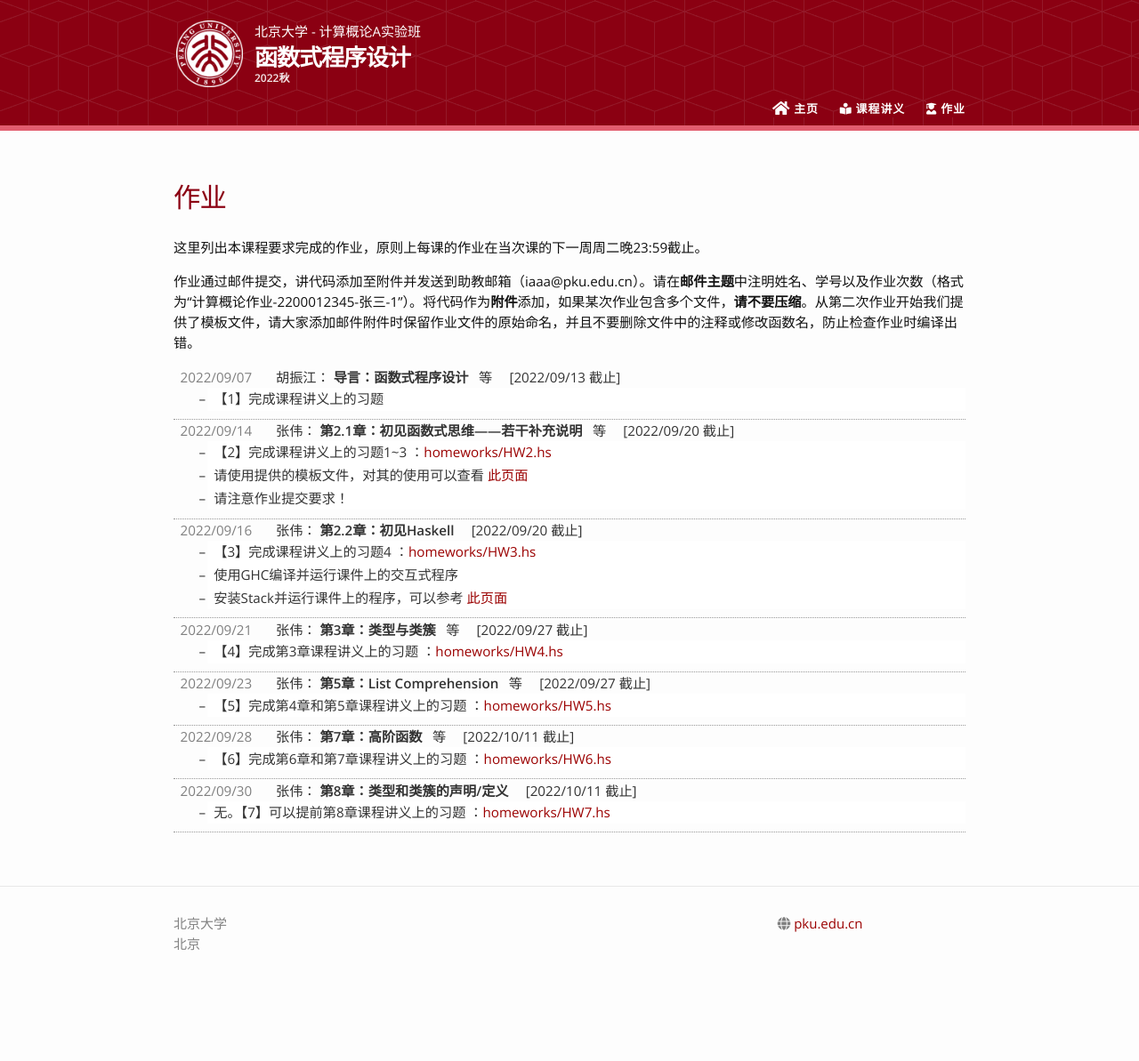
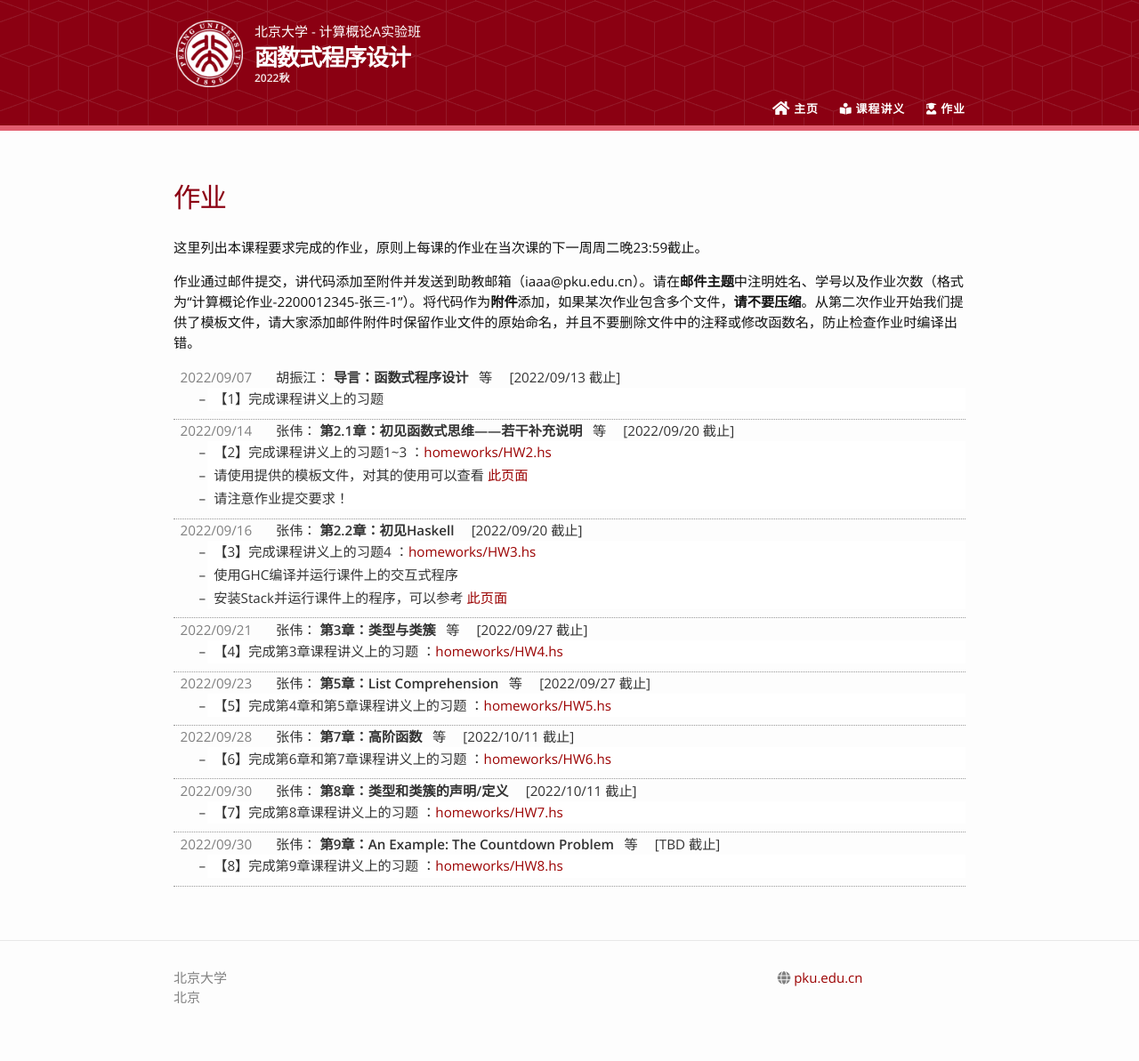
Before and after one commit to zhenjiang888/FP, a Jekyll site: the page built from 2022/assignments.md, in a window 1280 px wide. Shown: the whole page at 89% size. Built offline with Jekyll 4.4.1, drawn with Linux system fonts in a browser that asks for light colours; nearby versions of some CDN libraries; before the commit the page ends 1132 px from its top, so only the background shows below that.

Commit message:
upload ch9 & ch10

```diff
--- a/_data/_2022.yaml
+++ b/_data/_2022.yaml
@@ -14,14 +14,14 @@
 - teacher: 张伟
   date: 2022/09/09
   slides:
-  - title: "第2.1章：初⻅函数式思维"
+  - title: "第2.1章：初见函数式思维"
     link: ch2-1.pdf
 - teacher: 张伟
   date: 2022/09/14
   slides:
-  - title: "第2.1章：初⻅函数式思维——若干补充说明"
+  - title: "第2.1章：初见函数式思维——若干补充说明"
     link: ch02.1 functional thinking - supp.pdf
-  - title: "第2.2章：初⻅Haskell"
+  - title: "第2.2章：初见Haskell"
     link: ch02.2 meeting haskell - 未完待续.pdf
   assignment:
     descriptions:
@@ -35,7 +35,7 @@
 - teacher: 张伟
   date: 2022/09/16
   slides:
-  - title: "第2.2章：初⻅Haskell"
+  - title: "第2.2章：初见Haskell"
     link: ch02.2 meeting haskell.pdf
   assignment:
     descriptions:
@@ -73,7 +73,7 @@
 - teacher: 张伟
   date: 2022/09/28
   slides:
-  - title: "第7章：⾼阶函数"
+  - title: "第7章：高阶函数"
     link: ch07 high-order function.pdf
   - title: "第8章：类型和类簇的声明/定义"
     link: ch08 type and type class - definition.pdf
@@ -89,7 +89,19 @@
     link: ch08 type and type class - definition.pdf
   assignment:
     descriptions:
-    - text: 无。【7】可以提前第8章课程讲义上的习题
+    - text: 【7】完成第8章课程讲义上的习题
       link: homeworks/HW7.hs
     due: 2022/10/11
+- teacher: 张伟
+  date: 2022/09/30
+  slides:
+  - title: "第9章：An Example: The Countdown Problem"
+    link: ch09 an example - the countdown problem.pdf
+  - title: "第10章：交互式程序设计"
+    link: ch10 interactive programming.pdf
+  assignment:
+    descriptions:
+    - text: 【8】完成第9章课程讲义上的习题
+      link: homeworks/HW8.hs
+    due: TBD
 updates: []
```
Also changed, not shown: 2 other files.
